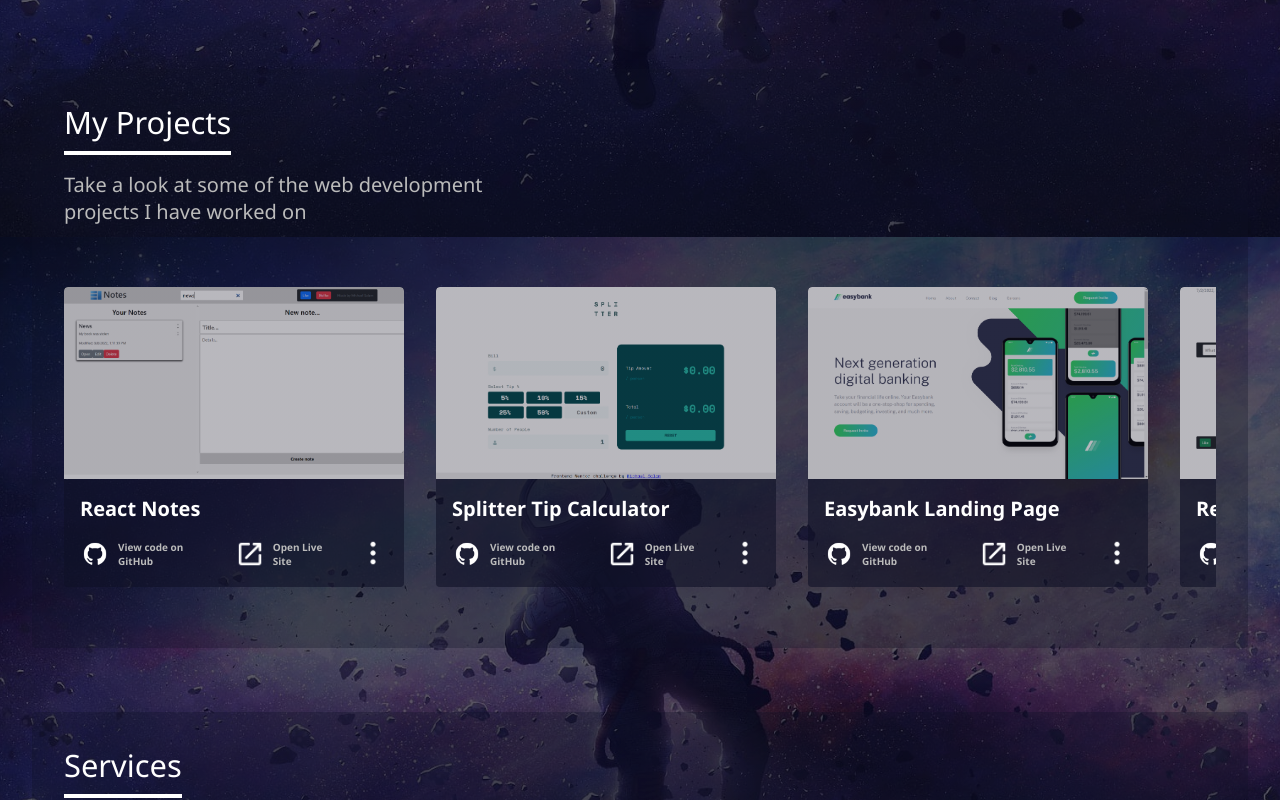
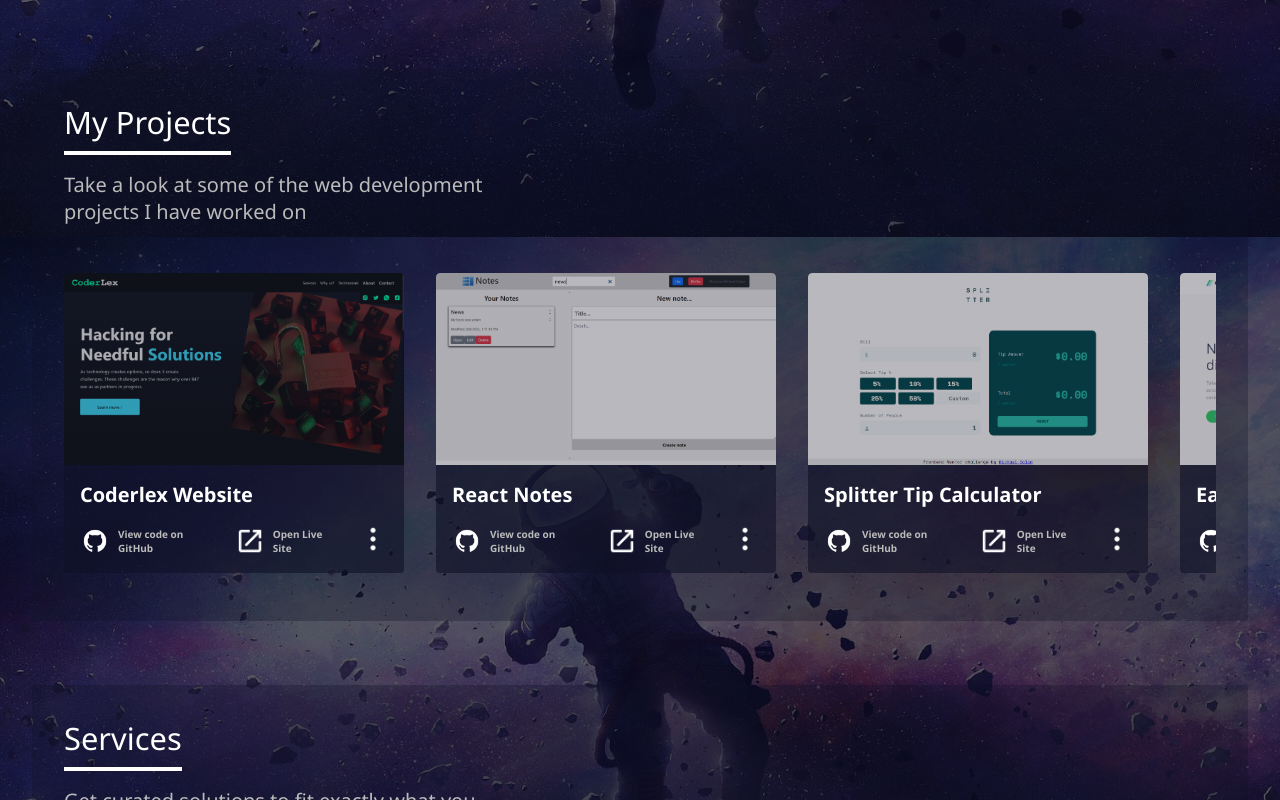
Before and after one commit to michael-salam/portfolio-website-rebuild, a React (Create React App) app: page / in a window 1280 px wide. Shown: the part 563-1363 px from the top of the page. Built offline with nearby package versions, Linux system fonts and the light colour scheme.

Commit message:
Site update
Added new project

```diff
--- a/src/components/GetInTouch/GetInTouch.jsx
+++ b/src/components/GetInTouch/GetInTouch.jsx
@@ -21,15 +21,15 @@
       </a>
 
       <div className="socials">
-        <a className="link" href="https://wa.link/y2rvch">
+        <a className="link" href="https://wa.link/y2rvch" target="_blank" rel="noreferrer">
           <img src={whatsappIcon} alt="Whatsapp" />
           <p>WhatsApp</p>
         </a>
-        <a className="link" href="https://twitter.com/michaeldimimu">
+        <a className="link" href="https://twitter.com/michaeldimimu" target="_blank" rel="noreferrer">
           <img src={twitterIcon} alt="Twitter" />
           <p>Twitter</p>
         </a>
-        <a className="link" href="https://www.instagram.com/michaeldimimu">
+        <a className="link" href="https://www.instagram.com/michaeldimimu" target="_blank" rel="noreferrer">
           <img src={instagramIcon} alt="Instagram" />
           <p>Instagram</p>
         </a>
--- a/src/components/GetInTouch/GetInTouch.scss
+++ b/src/components/GetInTouch/GetInTouch.scss
@@ -50,7 +50,11 @@
         }
 
         &:hover {
-            transform: scale(0.95);
+            transform: scale(1.05);
+        }
+
+        &:active {
+            transform: scale(1);
         }
     }
 }
--- a/src/components/Projects/Project/Project.scss
+++ b/src/components/Projects/Project/Project.scss
@@ -29,6 +29,13 @@
             border-top-right-radius: 0.25rem;
             border-top-left-radius: 0.25rem;
             transition: all 300ms ease-in-out;
+
+            &-coderlex {
+                background-image: linear-gradient(to right,
+                        rgba(variables.$colorPrimary, 0.3),
+                        rgba(variables.$colorPrimary, 0.3)),
+                    url(../../../images/coderlex.png);
+            }
 
             &-todo-list {
                 background-image: linear-gradient(to right,
--- a/src/data/projects.js
+++ b/src/data/projects.js
@@ -1,57 +1,51 @@
 export const projectsArray = [
   {
     id: 1,
+    title: "Coderlex Website",
+    techStack: ["HTML", "CSS", "JavaScript"],
+    img: "coderlex",
+    about: "A job to create an ethical hacking website.",
+    gitHubUrl: "https://github.com/michael-salam/coderlex/",
+    liveSiteUrl: "https://coderlex.netlify.app/",
+  },
+  {
+    id: 2,
     title: "React Notes",
     techStack: ["React", "localStorage"],
     img: "notes",
-        about: "One of the very first projects I built using React. React Notes is a barebones note-taking app that persists data through localStorage. Functionality includes creating, editing, opening, deleting and searching for notes.",
+    about:
+      "One of the very first projects I built using React. React Notes is a barebones note-taking app that persists data through localStorage. Functionality includes creating, editing, opening, deleting and searching for notes.",
     gitHubUrl: "https://github.com/michael-salam/react-notes/",
     liveSiteUrl: "https://react-notes-live-site.netlify.app/",
   },
   {
-        id: 2,
+    id: 3,
     title: "Splitter Tip Calculator",
     techStack: ["React"],
     img: "splitter",
-        about: "An interesting build for me, inspired by Frontendmentor. This project played a huge part in my mastery of React's useState hook. The layout was slightly complex for me at the time, and building it while maintaining responsiveness was a great exercise.",
+    about:
+      "An interesting build for me, inspired by Frontendmentor. This project played a huge part in my mastery of React's useState hook. The layout was slightly complex for me at the time, and building it while maintaining responsiveness was a great exercise.",
     gitHubUrl: "https://github.com/michael-salam/splitter-tip-calculator/",
     liveSiteUrl: "https://splitter-live-site.netlify.app/",
   },
   {
-        id: 3,
+    id: 4,
     title: "Easybank Landing Page",
     techStack: ["HTML", "SCSS", "JavaScript"],
     img: "easybank",
-        about: "I followed a YouTube tutorial series by CoderCoder. The project was gotten from a Frontend Mentor challenge. I was able to sharpen my SCSS skills and learn a new approach to responsive design and use of media queries in SCSS",
+    about:
+      "I followed a YouTube tutorial series by CoderCoder. The project was gotten from a Frontend Mentor challenge. I was able to sharpen my SCSS skills and learn a new approach to responsive design and use of media queries in SCSS",
     gitHubUrl: "https://github.com/michael-salam/easybank-landing-page/",
     liveSiteUrl: "https://easybank-live-site.netlify.app/",
   },
   {
-        id: 4,
+    id: 5,
     title: "React Todo List",
     techStack: ["React", "localStorage"],
     img: "todo-list",
-        about: "The popular todo list app, built in React. This project helped me get a better grasp on data persistence and working with JSON. It was a rather challenging project to build back then and I probably would have done a few things differently such as breaking my code down into modules. Nevertheless, it was an awesome learning experience",
+    about:
+      "The popular todo list app, built in React. This project helped me get a better grasp on data persistence and working with JSON. It was a rather challenging project to build back then and I probably would have done a few things differently such as breaking my code down into modules. Nevertheless, it was an awesome learning experience",
     gitHubUrl: "https://github.com/michael-salam/react-todo-list/",
     liveSiteUrl: "https://the-react-list.netlify.app/",
   },
-    {
-        id: 5,
-        title: "Intro Section With Dropdown Navigation",
-        techStack: ["React", "localStorage"],
-        img: "intro-section",
-        about: "A simple header section that incorporates dropdown navigation. This challenge was by Frontendmentor and it tested my knowlege of DOM manipulation using JavaScript",
-        gitHubUrl: "https://github.com/michael-salam/intro-section-with-dropdown-navigation/",
-        liveSiteUrl: "https://intro-section.netlify.app/",
-    },
-    {
-        id: 6,
-        title: "Single Piece Grid Component",
-        techStack: ["HTML", "CSS"],
-        img: "grid-component",
-        about: "A Frontendmentor challenge to build a grid component. I did the challenge alongside a student of mine to teach her a little about CSS Grid. This project was a good refresher for my CSS Grid skills.",
-        gitHubUrl: "https://github.com/michael-salam/single-piece-grid-component/",
-        liveSiteUrl: "https://grid-component-live-site.netlify.app/",
-    },
-
-]
+];
```
Also changed, not shown: src/images/coderlex.png (added). Lines whose indentation alone changed are shown as unchanged.
